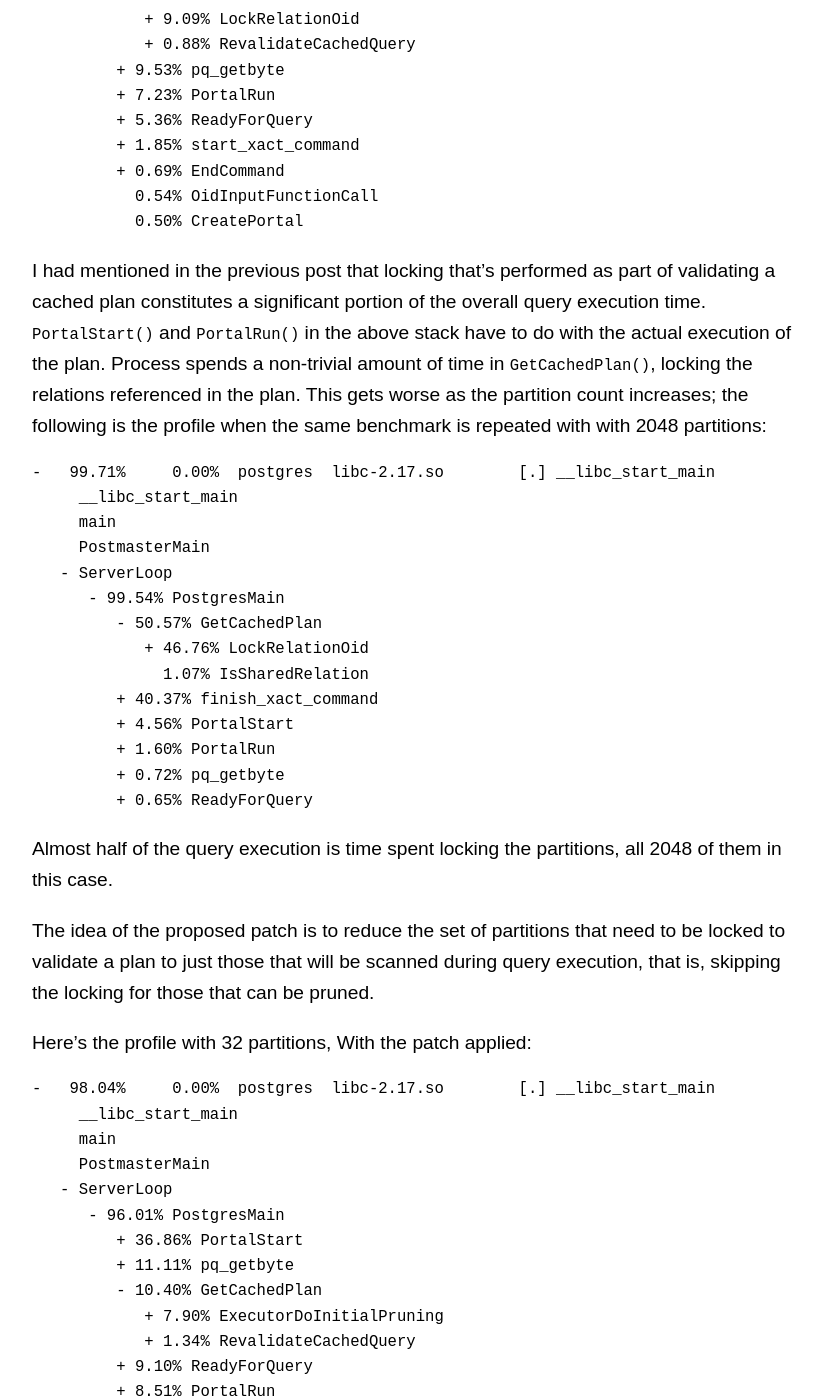
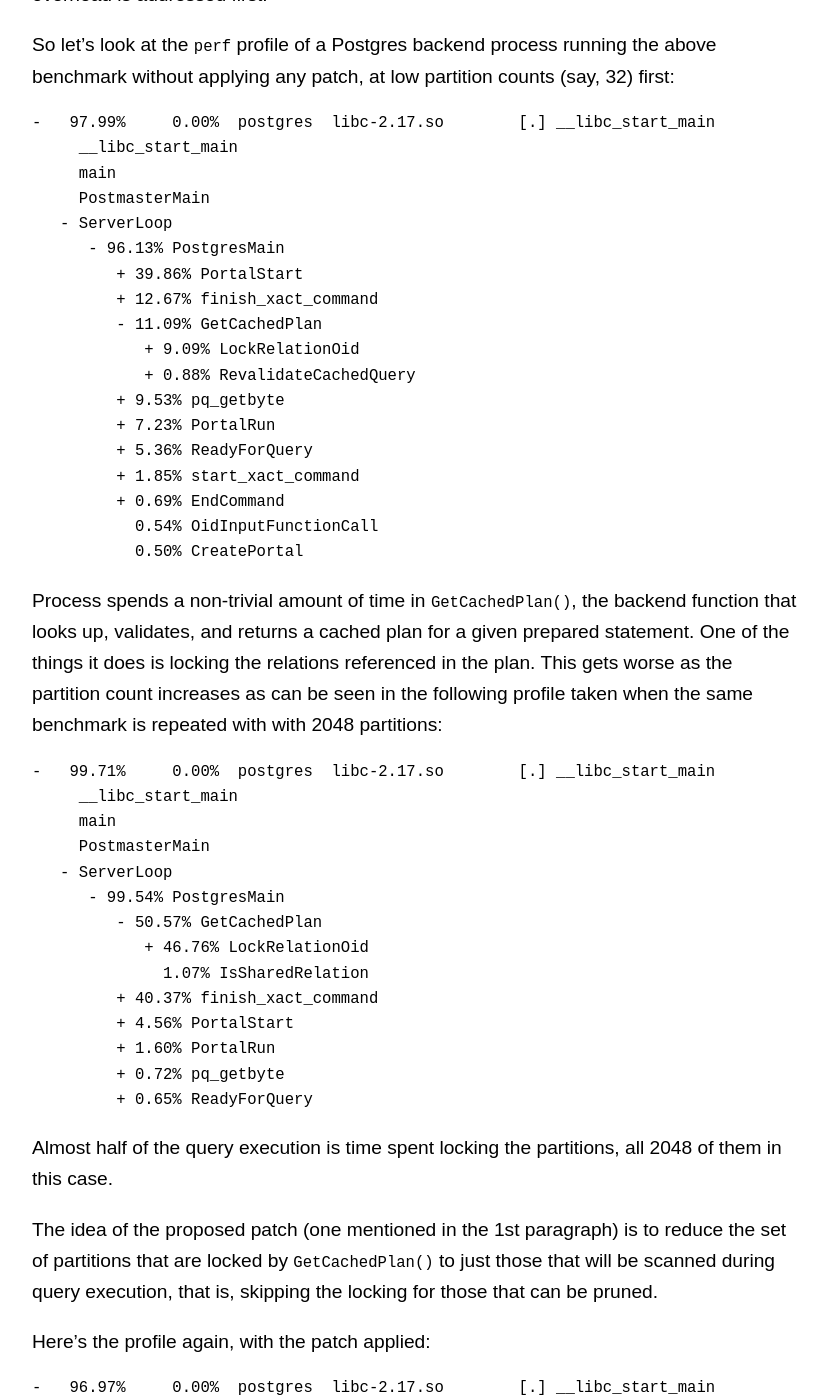
Before and after one commit to amitlan/website, a Jekyll site: the page built from _posts/2022-11-22-query-perm-check.md, in a window 1280 px wide and 1400 px high, scrolled down 1122 px. Shown: the whole window, without its empty margins (224-1052 px from the left). Built offline with Jekyll 4.4.1, drawn with Linux system fonts in a browser that asks for light colours; some of the changed text lies outside the part shown.

Commit message:
more on performance of...adjust text for publising

````diff
--- a/_posts/2022-11-22-query-perm-check.md
+++ b/_posts/2022-11-22-query-perm-check.md
@@ -8,20 +8,27 @@ last_updated: 2022-11-22
 
 Nov 22, 2022
 
-In a previous [post](https://amitlan.com/2022/05/16/param-query-partition-woes.html), where I
-described the performance problems when using prepared statements with partitioning, I
-mentioned a [patch](https://www.postgresql.org/message-id/CA%2BHiwqFGkMSge6TgC9KQzde0ohpAycLQuV7ooitEEpbKB0O_mg%40mail.gmail.com)
-that I have proposed to alleviate the performance bottleneck caused by locking to some degree.
-The following graph shows a comparison of the TPS performance of `pgbench -T60 --protocol=prepared`
-with varying number of partitions, initialized using `pgbench -i --partitions=$count`.  Note that
+In a previous [post](https://amitlan.com/2022/05/16/param-query-partition-woes.html), I
+described some performance problems when using prepared statements with partitioning that
+are caused by excessive locking of partitions causing a bottleneck as the number of
+partitions that the table has increases.  I also mentioned a [patch]
+(https://www.postgresql.org/message-id/CA%2BHiwqFGkMSge6TgC9KQzde0ohpAycLQuV7ooitEEpbKB0O_mg%40mail.gmail.com)
+that I have proposed to address that particular problem.  The following graph shows a comparison
+of the TPS performance of `pgbench -T60 --protocol=prepared` with varying number of partitions,
+initialized using `pgbench -i --partitions=$count`, before and applying that patch.  Note that
 I have set `plan_cache_mode = force_generic_plan` in postgresql.conf to ensure the benchmark
 measures the performance with cached generic plans.
 
 ![v16 prepared generic plan tps for partitioned tables](https://s3.ap-northeast-1.amazonaws.com/amitlan.com/files/unpatched-patch1.png)
 
+In this post, I would like to highlight another bottleneck that pops it head out when the
+locking bottleneck is addressed.  Addressing that overhead with [another patch]
+(https://www.postgresql.org/message-id/CA%2BHiwqGjJDmUhDSfv-U2qhKJjt9ST7Xh9JXC_irsAQ1TAUsJYg%40mail.gmail.com)
+that is also in the pipeline for v16 gives a somewhat significant performance improvement,
+provided the locking overhead is addressed first.
 
-Without applying the patch, this is what the `perf` profile of a Postgres backend process
-looks like at low partition counts (say, 32):
+So let's look at the `perf` profile of a Postgres backend process running the above benchmark
+without applying any patch, at low partition counts (say, 32) first:
 
 ```
 -   97.99%     0.00%  postgres  libc-2.17.so        [.] __libc_start_main
@@ -44,12 +51,11 @@ looks like at low partition counts (say, 32):
            0.50% CreatePortal
 ```
 
-I had mentioned in the previous post that locking that's performed as part of validating a cached plan
-constitutes a significant portion of the overall query execution time.  `PortalStart()` and `PortalRun()`
-in the above stack have to do with the actual execution of the plan.  Process spends a non-trivial
-amount of time in `GetCachedPlan()`, locking the relations referenced in the plan.  This gets worse as
-the partition count increases; the following is the profile when the same benchmark is repeated with
-with 2048 partitions:
+Process spends a non-trivial amount of time in `GetCachedPlan()`, the backend function that
+looks up, validates, and returns a cached plan for a given prepared statement.  One of the
+things it does is locking the relations referenced in the plan.  This gets worse as the
+partition count increases as can be seen in the following profile taken when the same
+benchmark is repeated with with 2048 partitions:
 
 
 ```
@@ -71,40 +77,11 @@ with 2048 partitions:
 
 Almost half of the query execution is time spent locking the partitions, all 2048 of them in this case.
 
-The idea of the proposed patch is to reduce the set of partitions that need to be locked to validate
-a plan to just those that will be scanned during query execution, that is, skipping the locking for
-those that can be pruned.
+The idea of the proposed patch (one mentioned in the 1st paragraph) is to reduce the set of partitions
+that are locked by `GetCachedPlan()` to just those that will be scanned during query execution, that is,
+skipping the locking for those that can be pruned.
 
-Here's the profile with 32 partitions, With the patch applied:
-
-```
--   98.04%     0.00%  postgres  libc-2.17.so        [.] __libc_start_main
-     __libc_start_main
-     main
-     PostmasterMain
-   - ServerLoop
-      - 96.01% PostgresMain
-         + 36.86% PortalStart
-         + 11.11% pq_getbyte
-         - 10.40% GetCachedPlan
-            + 7.90% ExecutorDoInitialPruning
-            + 1.34% RevalidateCachedQuery
-         + 9.10% ReadyForQuery
-         + 8.51% PortalRun
-         + 8.31% finish_xact_command
-         + 1.75% start_xact_command
-         + 0.85% EndCommand
-           0.66% OidInputFunctionCall
-           0.51% CreatePortal
-```
-
-Hmm, the profile itself doesn't quite tell that the process is now able to spend relatively more time
-doing the work of executing the query, but the time spent under `GetCachedPlan()` is now shown as
-being spent doing the pruning.  So, not much of an improvement compared with when that time was being
-spent doing the locking.
-
-But now look at the profile for 2048 partitions:
-
+Here's the profile again, with the patch applied:
 
 ```
 -   96.97%     0.00%  postgres  libc-2.17.so        [.] __libc_start_main
@@ -124,13 +101,14 @@ But now look at the profile for 2048 partitions:
          + 1.48% start_xact_command
 ```
 
-Unlike without the patch, the time spent under `GetCachedPlan()` hasn't ballooned to over 50%, but has
-stayed around the same as with 32 partitions.  Comparing the TPS figure is even more helpful -- almost
-10x improvement!
+Unlike without the patch, the time spent under `GetCachedPlan()` hasn't ballooned to over 50%.
+Comparing the TPS figure is even more helpful -- almost 10x improvement!
 
-Actually, I lied a bit above where I said that seeing more time being spent in `PortalStart()` is a good
-thing, but actually not quite so, because that time is just initializing the plan tree for execution,
-not actual execution.  Expanding that frame, we can see the culprits:
+OK, so where's the other bottleneck?
+
+`PortalStart()`, whose job is to initialize the plan tree for execution spends a non-trivial
+amount of time too, found in roughly 40% of the samples.  Expanding that frame, one hopes to
+find the culprits:
 
 ```
 -   97.20%     0.00%  postgres  libc-2.17.so        [.] __libc_start_main
@@ -153,8 +131,18 @@ not actual execution.  Expanding that frame, we can see the culprits:
            0.51% OidInputFunctionCall
 ```
 
-The reason for pointing that out is that I have another [patch](https://www.postgresql.org/message-id/CA%2BHiwqGjJDmUhDSfv-U2qhKJjt9ST7Xh9JXC_irsAQ1TAUsJYg%40mail.gmail.com) whereby the time spent in `ExecCheckRTPerms()`
-is reduced significantly, as can be seen in the following updated profile after applying that patch:
+`ExecCheckRTPerms()` is there to check whether the user has needed permissions on the
+table mentioned in the query.  It should really be quick as there is just one table to
+be checked in this case (the "root" partitioned table), but the current implementation
+is such that it spends `O(n)` amount of time in the number of partitions.  Note that
+the code visits each partition, it doesn't actually checks its permissions, so that's
+just wasteful looping.
+
+The patch I mentioned in the 2nd paragraph changes things (specifically, the list contained
+the plan that records the relations whose permissions should be checked) such that
+`ExecCheckRTPerms()` no longer needs to visit each partition.  That reduces the time
+spent in that function significantly, as can be seen in the following updated profile
+after applying that patch:
 
 ```
 -   96.37%     0.00%  postgres  libc-2.17.so        [.] __libc_start_main
@@ -176,8 +164,8 @@ is reduced significantly, as can be seen in the following updated profile after
            0.54% OidInputFunctionCall
 ```
 
-So the time spent in `PortalStart()` goes from 34% down to 24%.  The TPS is slightly improved too as can
-be seen in the following graph:
+So the time spent in `PortalStart()` goes from 34% down to 24%.  The TPS is slightly improved too
+as can be seen in the following graph:
 
 ![v16 prepared generic plan tps for partitioned tables_with_permissions_patch](https://s3.ap-northeast-1.amazonaws.com/amitlan.com/files/unpatched-patch1-patch2.png)
 
````
